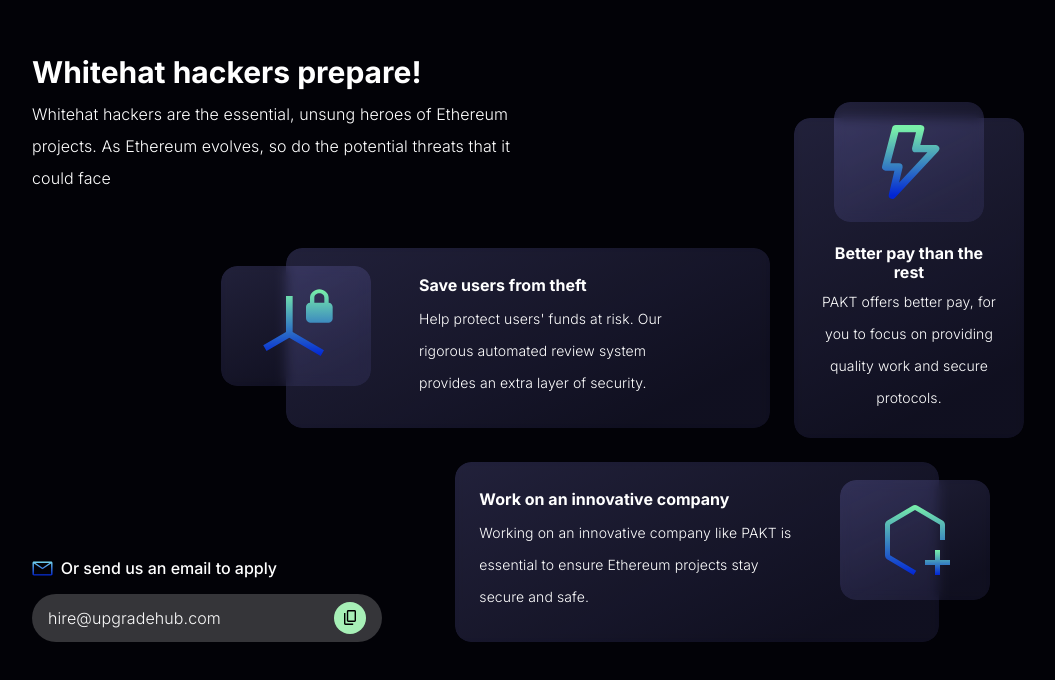
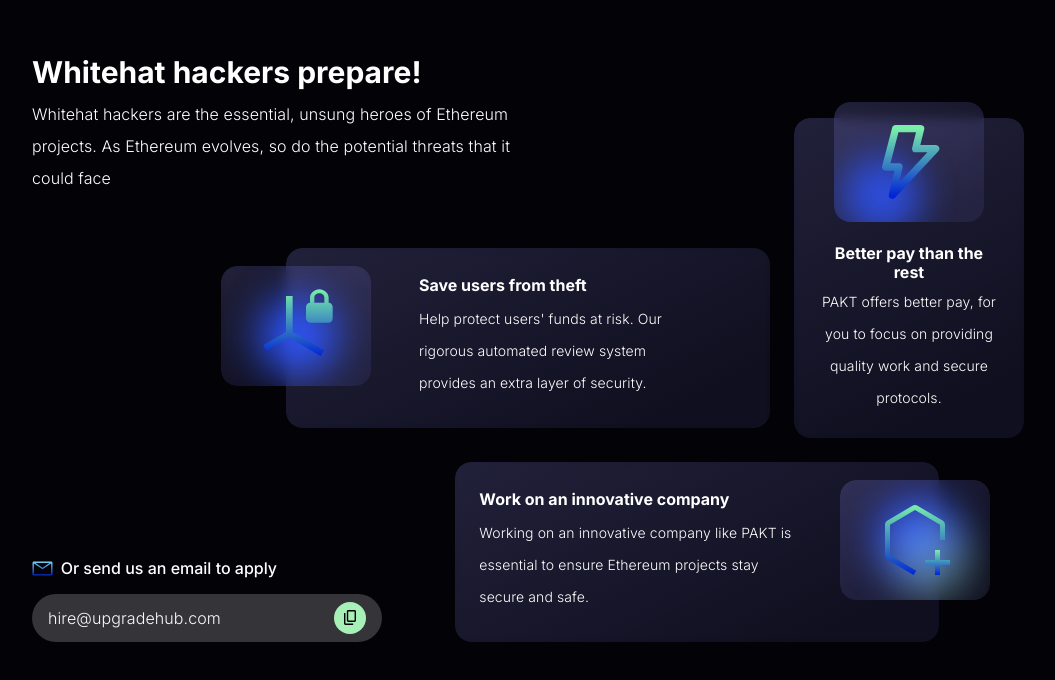
Before and after one commit to ivanJoly/pakt, a Next.js app: page / in a window 1280 px wide. Shown: the part 8302-8982 px from the top of the page, without its empty margins (112-1167 px from the left). Built offline with nearby package versions, Linux system fonts and the light colour scheme.

Commit message:
add: misc to work section

```diff
--- a/sections/work.js
+++ b/sections/work.js
@@ -57,10 +57,22 @@
                                     padding={4}
                                 >
                                     <Box textAlign={'center'}>
-                                        <Box position={'relative'} height={'80px'} width={'full'} overflow={'hidden'}>
+                                        <Box position={'relative'} zIndex={2} height={'80px'} width={'full'} overflow={'hidden'}>
                                             <Image alt={'Hero Image'} fit={'contain'} align={'center'} w={'100%'} h={'100%'} src={'./flash-payment.svg'} />
                                         </Box>
                                     </Box>
+                                    <Box
+                                        position={'absolute'}
+                                        top={{ base: '45%', lg: '45%' }}
+                                        left={{ base: '10%', lg: '5%' }}
+                                        height={'80px'}
+                                        width={'80px'}
+                                        borderRadius={'50%'}
+                                        filter={'blur(18px)'}
+                                        background={'#2E56FF'}
+                                        zIndex={0}
+                                        opacity={'0.8'}
+                                    ></Box>
                                 </Box>
                             </GlassCard>
                             <GlassCard width={'full'} height={'full'} padding={2}>
@@ -116,11 +128,23 @@
                                     padding={4}
                                 >
                                     <Box textAlign={'center'}>
-                                        <Box position={'relative'} height={'80px'} width={'full'} overflow={'hidden'}>
+                                        <Box position={'relative'} height={'80px'} width={'full'} overflow={'hidden'} zIndex={2}>
                                             <Image alt={'Hero Image'} fit={'contain'} align={'center'} w={'100%'} h={'100%'} src={'./axis-lock.svg'} />
                                         </Box>
                                     </Box>
                                 </Box>
+                                <Box
+                                    position={'absolute'}
+                                    top={{ base: '45%', lg: '25%' }}
+                                    left={{ base: '10%', lg: '25%' }}
+                                    height={'80px'}
+                                    width={'80px'}
+                                    borderRadius={'50%'}
+                                    filter={'blur(20px)'}
+                                    background={'#2E56FF'}
+                                    zIndex={0}
+                                    opacity={'0.95'}
+                                ></Box>
                             </GlassCard>
                             <GlassCard width={'full'} height={'full'} position={'relative'} zIndex={2} padding={2}>
                                 <Flex direction={'row'} height={'inherit'} padding={4}>
@@ -174,11 +198,35 @@
                                     padding={4}
                                 >
                                     <Box textAlign={'center'}>
-                                        <Box position={'relative'} height={'80px'} width={'full'} overflow={'hidden'}>
+                                        <Box position={'relative'} height={'80px'} width={'full'} overflow={'hidden'} zIndex={2}>
                                             <Image alt={'Hero Image'} fit={'contain'} align={'center'} w={'100%'} h={'100%'} src={'./request-create.svg'} />
                                         </Box>
                                     </Box>
                                 </Box>
+                                <Box
+                                    position={'absolute'}
+                                    top={{ base: '45%', lg: '15%' }}
+                                    left={{ base: '10%', lg: '25%' }}
+                                    height={'80px'}
+                                    width={'80px'}
+                                    borderRadius={'50%'}
+                                    filter={'blur(20px)'}
+                                    background={'#2E56FF'}
+                                    zIndex={0}
+                                    opacity={'0.95'}
+                                ></Box>
+                                <Box
+                                    position={'absolute'}
+                                    top={{ base: '45%', lg: '35%' }}
+                                    left={{ base: '10%', lg: '35%' }}
+                                    height={'80px'}
+                                    width={'80px'}
+                                    borderRadius={'50%'}
+                                    filter={'blur(20px)'}
+                                    background={'#A7F0B7'}
+                                    zIndex={0}
+                                    opacity={'0.35'}
+                                ></Box>
                             </GlassCard>
                             <GlassCard width={'full'} height={'full'} position={'relative'} zIndex={2} padding={2}>
                                 <Flex direction={'row'} height={'inherit'} padding={4}>
```
